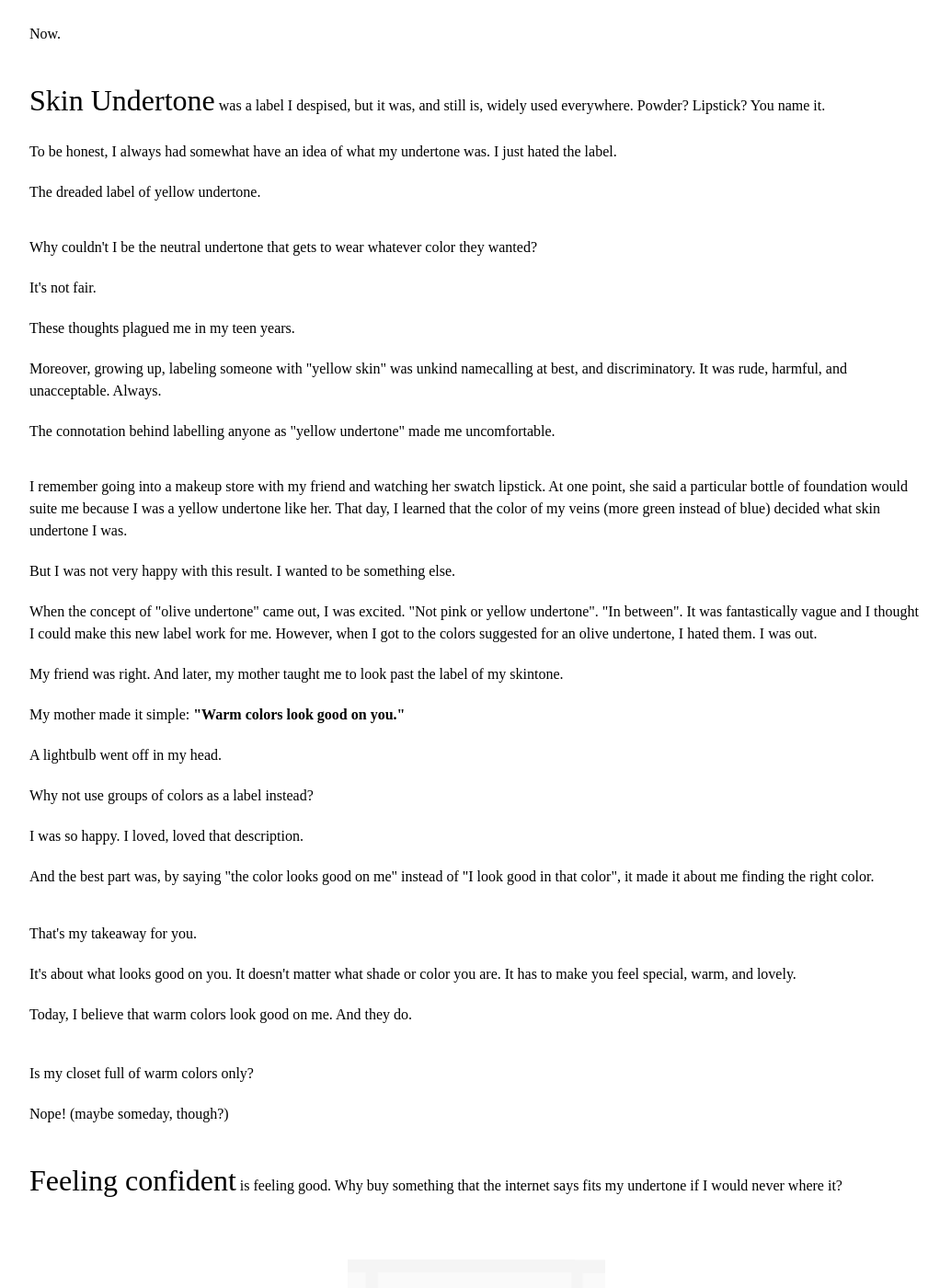
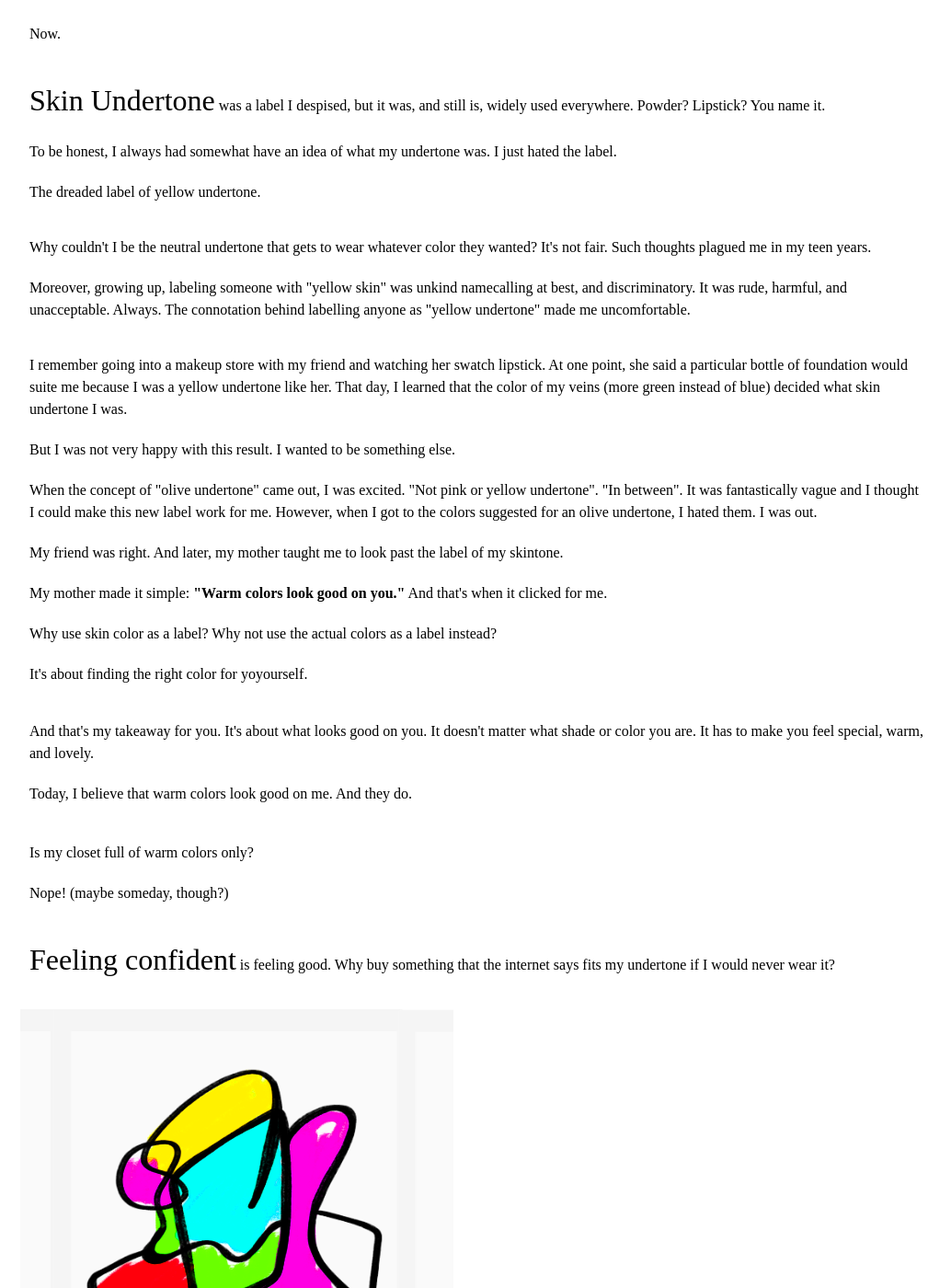
Before and after one commit to truebrooklynn/truebrooklynn.github.io, a Jekyll site: the page built from personalstyle/color_palette/basic/index.html, in a window 1280 px wide and 1400 px high, scrolled down 1665 px. Shown: the whole window at 92% size, without its empty margins (122-1156 px from the left). Built offline with Jekyll 4.4.1, drawn with Linux system fonts in a browser that asks for light colours; some web fonts are replaced.

Commit message:
Update index.html

```diff
--- a/personalstyle/color_palette/basic/index.html
+++ b/personalstyle/color_palette/basic/index.html
@@ -66,12 +66,10 @@ title: Brooklynn's Basic Color Palette
   <p> The dreaded label of yellow undertone. </p>
 </div>
 
+
 <div class="someContentBanner">
-<p> Why couldn't I be the neutral undertone that gets to wear whatever color they wanted? </p>
-<p> It's not fair.</p>
-<p> These thoughts plagued me in my teen years.</p>
-<p> Moreover, growing up, labeling someone with "yellow skin" was unkind namecalling at best, and discriminatory. It was rude, harmful, and unacceptable. Always. </p>
-<p>The connotation behind labelling anyone as "yellow undertone" made me uncomfortable.</p>
+<p> Why couldn't I be the neutral undertone that gets to wear whatever color they wanted? It's not fair. Such thoughts plagued me in my teen years.  </p>
+<p>Moreover, growing up, labeling someone with "yellow skin" was unkind namecalling at best, and discriminatory. It was rude, harmful, and unacceptable. Always. The connotation behind labelling anyone as "yellow undertone" made me uncomfortable.</p>
 </div>
 
 <div class="someContentBanner">
@@ -79,15 +77,12 @@ title: Brooklynn's Basic Color Palette
 <p> But I was not very happy with this result. I wanted to be something else.</p>
 <p> When the concept of "olive undertone" came out, I was excited. "Not pink or yellow undertone". "In between". It was fantastically vague and I thought I could make this new label work for me. However, when I got to the colors suggested for an olive undertone, I hated them. I was out.</p>
 <p> My friend was right. And later, my mother taught me to look past the label of my skintone.</p>
-<p>My mother made it simple: <b>"Warm colors look good on you."</b></p>
-<p>A lightbulb went off in my head.</p>
-<p>Why not use groups of colors as a label instead?</p>
-<p> I was so happy. I loved, loved that description.</p>
+<p>My mother made it simple: <b>"Warm colors look good on you."</b> And that's when it clicked for me.</p>
+<p>Why use skin color as a label? Why not use the actual colors as a label instead?</p>
 <p>
-And the best part was, by saying "the color looks good on me" instead of "I look good in that color", it made it about me finding the right color.</p>
+It's about finding the right color for yoyourself.</p>
 </br>
-<p> That's my takeaway for you.</p>
-<p>It's about what looks good on you. It doesn't matter what shade or color you are. It has to make you feel special, warm, and lovely.</p>
+<p> And that's my takeaway for you. It's about what looks good on you. It doesn't matter what shade or color you are. It has to make you feel special, warm, and lovely.</p>
 
   <p>Today, I believe that warm colors look good on me. And they do.</p>
   <p></p>
@@ -96,11 +91,9 @@ And the best part was, by saying "the color looks good on me" instead of "I look
 </div>
 
 <div class="someContentBanner">
-  <p><span class="first-letter">Feeling confident</span> is feeling good. Why buy something that the internet says fits my undertone if I would never where it?<p>
-  <div class="imageFeed">
-    <div class="oneImage">
+  <p><span class="first-letter">Feeling confident</span> is feeling good. Why buy something that the internet says fits my undertone if I would never wear it?<p>
+  <div class="oneImage">
     <img src="https://truebrooklynn.github.io/personalstyle/color_palette/basic/picasso.png" alt="Picasso Color Blocking">
-    </div>
   </div>
   <p>This part really comes down to who you are. You have to be honest with yourself. Let's take a look at a Picasso-styled doodle: abstract, warped shaped, and full of different colors. Personally, I detest looking at it because it gives off an unhappy vibe.</p>
   <p>Feeling good in a color is like your taste in art. It's subjective and entirely about you. There is no right or wrong. You could detest a piece of art but acknowledge that it is a masterpiece. It's the same with color.</p>
```
